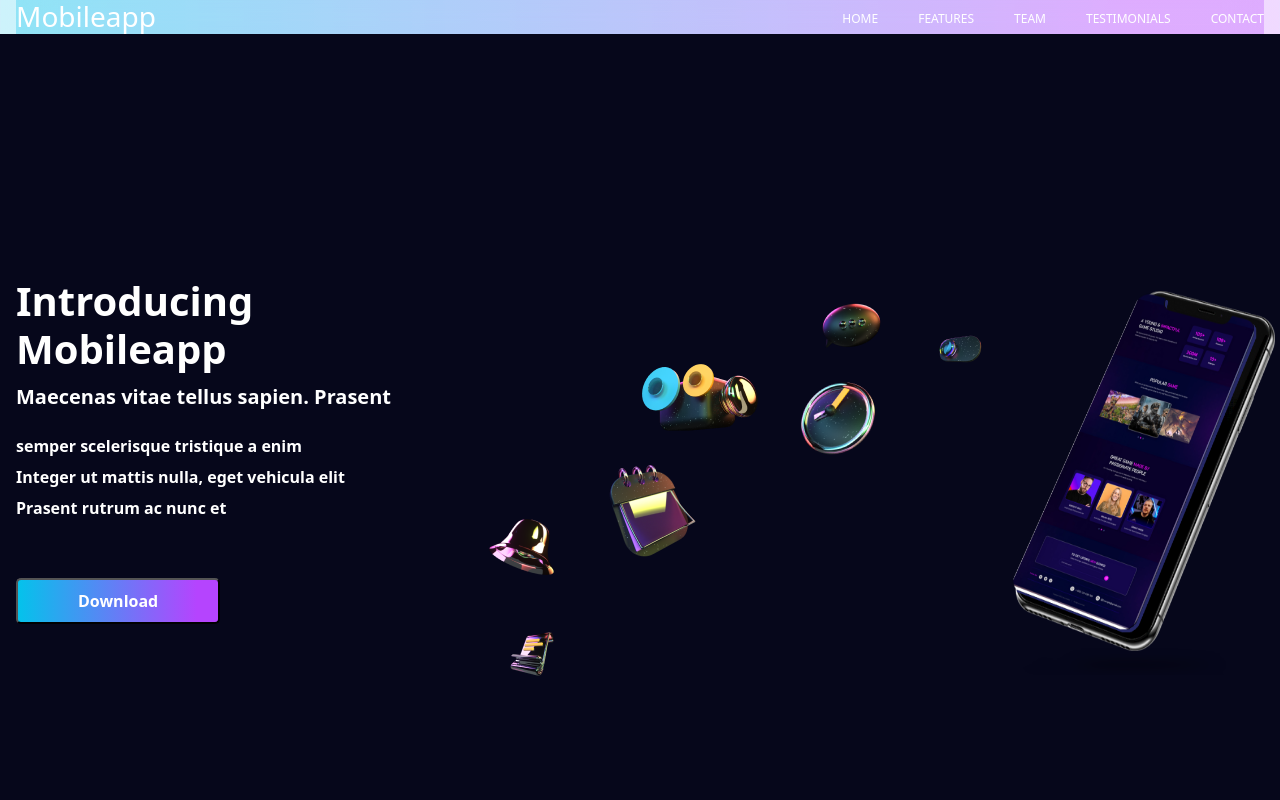
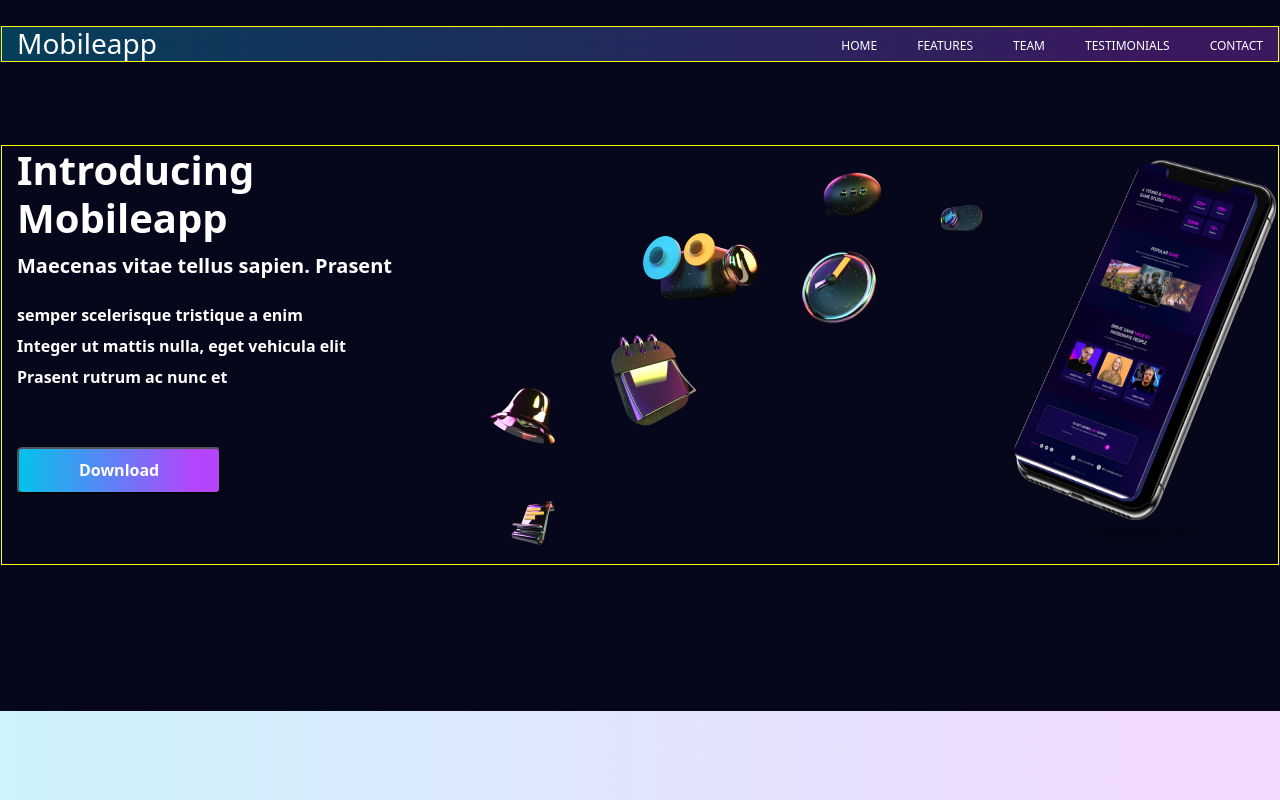
Before and after one commit to KimVadym/mobile-app, a plain HTML site: page index.html in a window 1280 px wide. Shown: the top 800 px of the page. Drawn offline with nearby package versions, Linux system fonts and the light colour scheme.

Commit message:
add header

```diff
--- a/css/styles.css
+++ b/css/styles.css
@@ -41,19 +41,25 @@ img {
   margin-right: auto;
   padding-left: 15px;
   padding-right: 15px;
+  border: 1px solid #ffff00;
 }
 /* ======================header====================== */
-
-.navigation {
-  display: flex;
-  align-items: center;
-  justify-content: space-between;
+.header-overlay {
+  width: 100%;
+  position: absolute;
   background: linear-gradient(
     90.03deg,
     rgba(0, 197, 235, 0.3) -1.97%,
     rgba(181, 68, 254, 0.3) 89.43%
   );
   backdrop-filter: blur(17.5px);
+  margin-top: 26px;
+}
+
+.navigation {
+  display: flex;
+  align-items: center;
+  justify-content: space-between;
 }
 .logo {
   font-weight: 400;
@@ -81,7 +87,7 @@ img {
 
 /* ============hero================== */
 .hero {
-  padding-top: 243px;
+  padding-top: 145px;
   padding-bottom: 146px;
   background-color: var(--hero);
 }
--- a/index.html
+++ b/index.html
@@ -20,7 +20,7 @@
   </head>
   <body>
     <!-- ================navigation============= -->
-    <header>
+    <header class="header-overlay">
       <div class="container">
         <nav class="navigation">
           <a class="logo link" href="index.html">Mobileapp</a>
```
